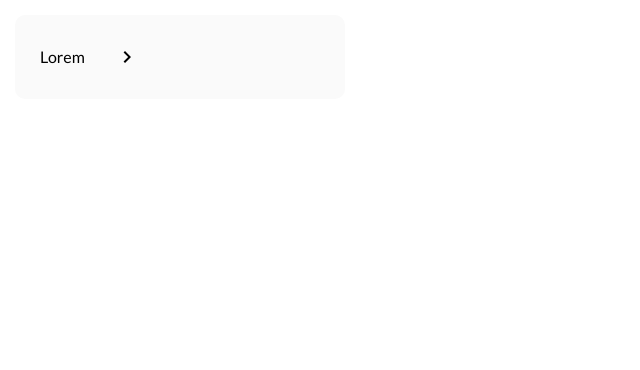
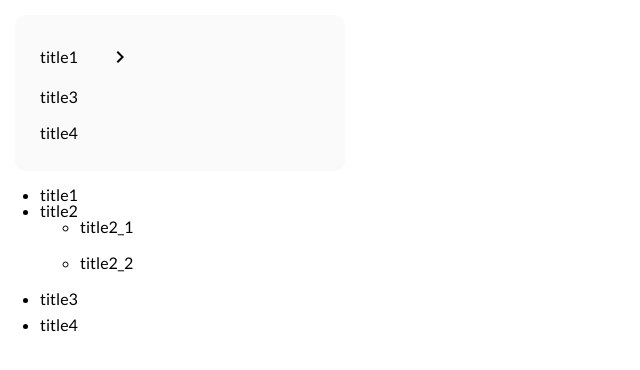
Before and after one commit to ArnasJack/nested-tree, a React (Create React App) app: page / in a window 1280 px wide. Shown: the top 370 px of the page, without its empty margins (0-640 px from the left). Built offline with nearby package versions, Linux system fonts and the light colour scheme.

Commit message:
feat: updates

```diff
--- a/package.json
+++ b/package.json
@@ -9,6 +9,7 @@
     "@testing-library/react": "^12.1.2",
     "@testing-library/user-event": "^13.5.0",
     "add": "^2.0.6",
+    "lodash": "^4.17.21",
     "react": "^17.0.2",
     "react-dom": "^17.0.2",
     "react-scripts": "5.0.0",
--- a/src/App.js
+++ b/src/App.js
@@ -1,13 +1,28 @@
 import React from 'react';
 
 import Recursive from 'components/Recursive';
-// import Iterative from 'components/Iterative';
+import Iterative from 'components/Iterative';
+import { transformFlatArray } from 'utils';
+import mocks from './mocks';
+
+const flatArray = [
+  { title: 'title1', id: '1', parentId: null },
+  { title: 'title2_1', id: '2_1', parentId: '2' },
+  { title: 'title2_2', id: '2_2', parentId: '2' },
+  { title: 'title2', id: '2', parentId: '1' },
+  { title: 'title3', id: '3', parentId: null },
+  { title: 'title4', id: '4', parentId: null },
+];
 
 const App = () => {
+  const transformTree = transformFlatArray(flatArray);
+
+  console.log('transformTree', transformTree);
+
   return (
     <div className="App">
-      <Recursive />
-      {/* <Iterative /> */}
+      <Recursive initialData={transformTree} />
+      <Iterative initialData={flatArray} />
     </div>
   );
 };
--- a/src/components/Iterative/index.js
+++ b/src/components/Iterative/index.js
@@ -1,30 +1,58 @@
 import React from 'react';
-
+import { orderBy } from 'lodash';
 import mocks from '../../mocks';
 
-const Iterative = () => {
-  const renderChildren = (children) => {
-    return (
-      <ul>
-        {children.map(({ id, title }) => (
-          <li key={id}>{title}</li>
-        ))}
-      </ul>
-    );
+const Tree = ({ children }) => {
+  return <ul>{children}</ul>;
+};
+
+const Item = ({ item, children }) => {
+  return (
+    <li>
+      {item.title}
+      {children}
+    </li>
+  );
+};
+
+const Iterative = ({ initialData }) => {
+  const renderItems = (arr) => {
+    const flatArray = orderBy(arr, ['id']);
+
+    var array = [];
+    const nodeMap = {};
+
+    for (let i = 0; i < flatArray.length; i++) {
+      var item = {
+        ...flatArray[i],
+        children: [],
+      };
+
+      const subTree = [];
+
+      nodeMap[item.id] = subTree;
+
+      if (!item.parentId) {
+        array.push(
+          <Item key={item.id} item={item}>
+            {subTree}
+          </Item>
+        );
+      }
+
+      if (item.parentId) {
+        nodeMap[item.parentId].push(
+          <Item key={item.id} item={item}>
+            <Tree>{subTree}</Tree>
+          </Item>
+        );
+      }
+    }
+
+    return <Tree>{array}</Tree>;
   };
 
-  const renderCategories = (child) => {
-    return child.map(({ id, title, children }) => (
-      <ul key={id}>
-        <li>
-          <span>{title}</span>
-          {children.length ? renderChildren(children) : null}
-        </li>
-      </ul>
-    ));
-  };
-
-  return renderCategories(mocks);
+  return renderItems(initialData);
 };
 
 export default Iterative;
--- a/src/components/Recursive/index.jsx
+++ b/src/components/Recursive/index.jsx
@@ -1,14 +1,13 @@
 import React, { Fragment, useState } from 'react';
 import { v4 as uuidv4 } from 'uuid';
 
-import mocks from '../../mocks';
 import { addItem, removeItem } from '../../utils';
 
 import CategoryItem from '../CategoryItem';
 import { Container } from './style';
 
-const Recursive = () => {
-  const [data, setData] = useState(mocks);
+const Recursive = ({ initialData }) => {
+  const [data, setData] = useState(initialData);
 
   const handleAdd = (parentId, title) => {
     const newItem = {
--- a/src/utils/index.js
+++ b/src/utils/index.js
@@ -1,3 +1,5 @@
+import { orderBy } from 'lodash';
+
 const modifyArray = (initialArray, modifier) => {
   var modifiedArray = [...initialArray];
 
@@ -68,3 +70,29 @@ export const removeItem = (array, itemId) => {
 
   return modifyArray(array, modifier);
 };
+
+export const transformFlatArray = (arr) => {
+  const flatArray = orderBy(arr, ['id']);
+
+  var array = [];
+  const nodeMap = {};
+
+  for (let i = 0; i < flatArray.length; i++) {
+    var item = {
+      ...flatArray[i],
+      children: [],
+    };
+
+    nodeMap[item.id] = item;
+
+    if (!item.parentId) {
+      array.push(item);
+    }
+
+    if (item.parentId) {
+      nodeMap[item.parentId].children.push(item);
+    }
+  }
+
+  return array;
+};
```
Also changed, not shown: src/mocks-flat.js (added), 1 other file (tests, documents, lock files or other folders).
